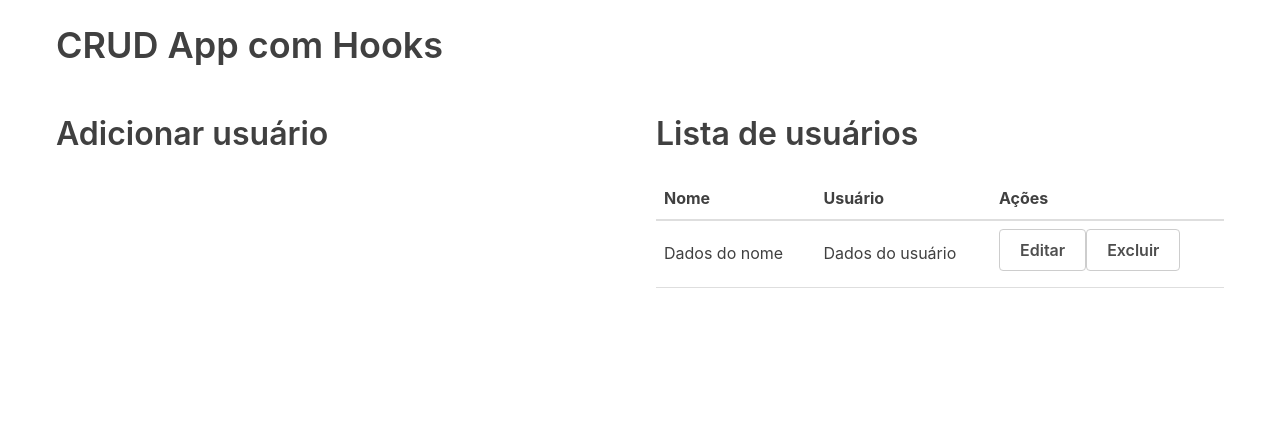
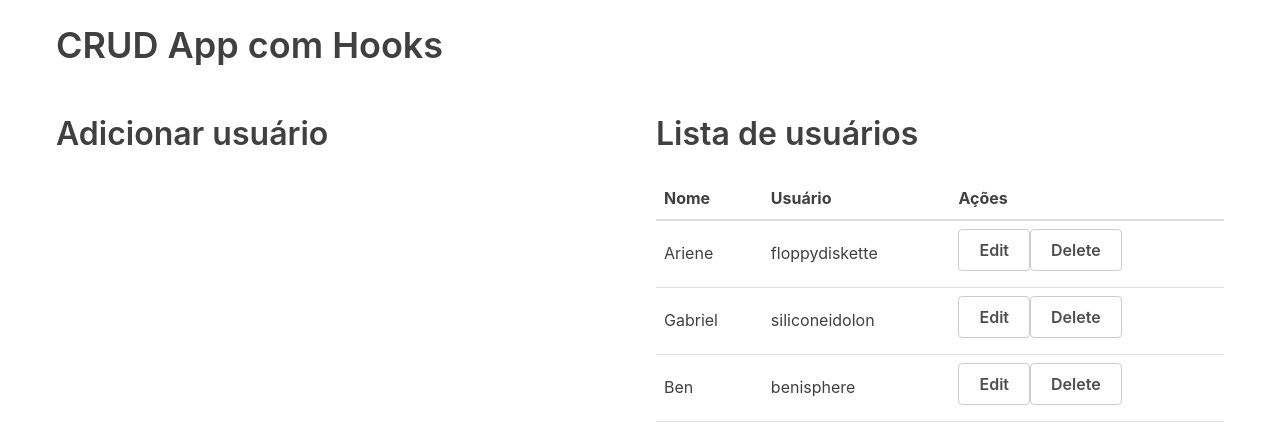
Before and after one commit to Lazaro84-alv/CRUD-App-in-React-with-Hooks, a React (Create React App) app: page / in a window 1280 px wide. Shown: the top 444 px of the page. Built offline with nearby package versions, Linux system fonts and the light colour scheme.

Commit message:
Mapeando usuário

```diff
--- a/src/App.js
+++ b/src/App.js
@@ -1,7 +1,16 @@
-import React from 'react';
+import React, { useState } from 'react';
 import UserTable from './tables/UserTable'
 
 const App = () => {
+  const usersData = [
+    { id: 1, name: 'Ariene', username: 'floppydiskette' },
+    { id: 2, name: 'Gabriel', username: 'siliconeidolon' },
+    { id: 3, name: 'Ben', username: 'benisphere' },
+  ]
+
+  const [users, setUsers] = useState(usersData)
+
+
   return (
     <div className="container">
       <h1>CRUD App com Hooks</h1>
@@ -11,7 +20,7 @@ const App = () => {
         </div>
         <div className="flex-large">
           <h2>Lista de usuários</h2>
-          <UserTable />
+          <UserTable users={users} />
         </div>
       </div>
     </div>
--- a/src/tables/UserTable.js
+++ b/src/tables/UserTable.js
@@ -1,6 +1,6 @@
-import React from 'react';
+import React from 'react'
 
-const UserTable = () => (
+const UserTable = (props) => (
     <table>
         <thead>
             <th>Nome</th>
@@ -8,16 +8,24 @@ const UserTable = () => (
             <th>Ações</th>
         </thead>
         <tbody>
-            <tr>
-                <td>Dados do nome</td>
-                <td>Dados do usuário</td>
-                <td>
-                    <button className="button muted-button">Editar</button>
-                    <button className="button muted-button">Excluir</button>
-                </td>
-            </tr>
+            {props.users.length > 0 ? (
+                props.users.map((user) => (
+                <tr key={user.id}>
+                    <td>{user.name}</td>
+                    <td>{user.username}</td>
+                    <td>
+                    <button className="button muted-button">Edit</button>
+                    <button className="button muted-button">Delete</button>
+                    </td>
+                </tr>
+                ))
+            ) : (
+                <tr>
+                <td colSpan={3}>No users</td>
+                </tr>
+            )}
         </tbody>
     </table>
 )
 
-export default UserTable;
+export default UserTable
```
